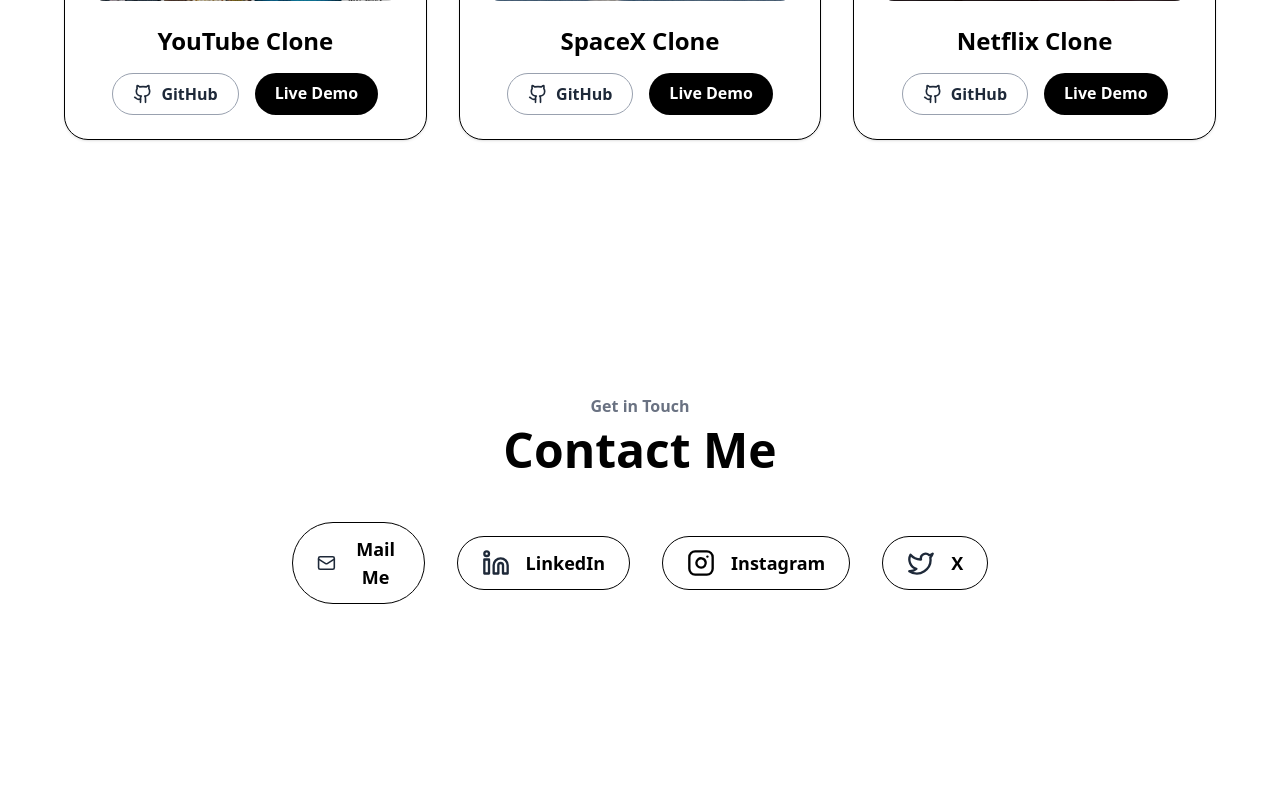
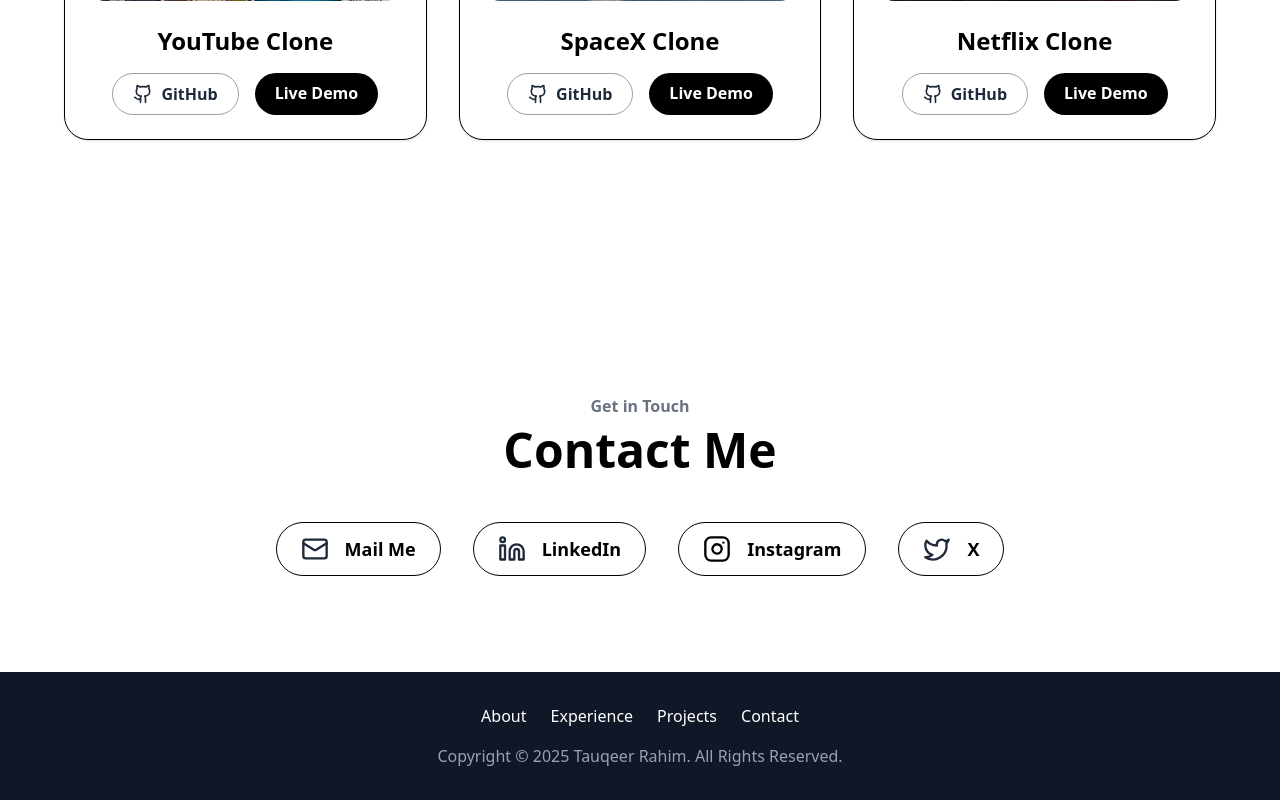
Before and after one commit to tauqeer-rahim03/FUTURE_FS_01, a React (Vite) app: page / in a window 1280 px wide. Shown: the part 2102-2902 px from the top of the page. Before the commit the page ends 2802 px from the top, so only its background shows below. Built offline with nearby package versions, Linux system fonts and the light colour scheme.

Commit message:
Add Footer component and integrate it into the App component

```diff
--- a/src/App.jsx
+++ b/src/App.jsx
@@ -4,6 +4,7 @@
 import AboutSection from "./components/AboutSection";
 import ProjectSection from "./components/ProjectSection";
 import ContactSection from "./components/ContactSection";
+import Footer from "./components/Footer";
 
 const App = () => {
     return (
@@ -13,6 +14,7 @@
             <AboutSection />
             <ProjectSection />
             <ContactSection />
+            <Footer />
         </>
     );
 };
--- a/src/components/ContactSection.jsx
+++ b/src/components/ContactSection.jsx
@@ -33,7 +33,7 @@
                     Contact Me
                 </h1>
 
-                <div className="flex flex-col md:flex-row justify-center items-center gap-8 max-w-2xl mx-auto">
+                <div className="text-nowrap flex flex-col md:flex-row justify-center items-center gap-8 max-w-2xl mx-auto">
                     {contactDetails.map((contact, index) => (
                         <a
                             key={index}
--- /dev/null
+++ b/src/components/Footer.jsx
@@ -0,0 +1,32 @@
+import React from "react";
+
+const Footer = () => {
+    const currentYear = new Date().getFullYear();
+
+    return (
+        <footer className="bg-gray-900 text-white py-8">
+            <div className="container mx-auto px-4 text-center">
+                <nav className="flex justify-center flex-wrap gap-x-6 gap-y-2 mb-4">
+                    <a href="#about" className="hover:text-gray-300">
+                        About
+                    </a>
+                    <a href="#experience" className="hover:text-gray-300">
+                        Experience
+                    </a>
+                    <a href="#project" className="hover:text-gray-300">
+                        Projects
+                    </a>
+                    <a href="#contact" className="hover:text-gray-300">
+                        Contact
+                    </a>
+                </nav>
+                <p className="text-gray-400">
+                    Copyright &copy; {currentYear} Tauqeer Rahim. All Rights
+                    Reserved.
+                </p>
+            </div>
+        </footer>
+    );
+};
+
+export default Footer;
```
